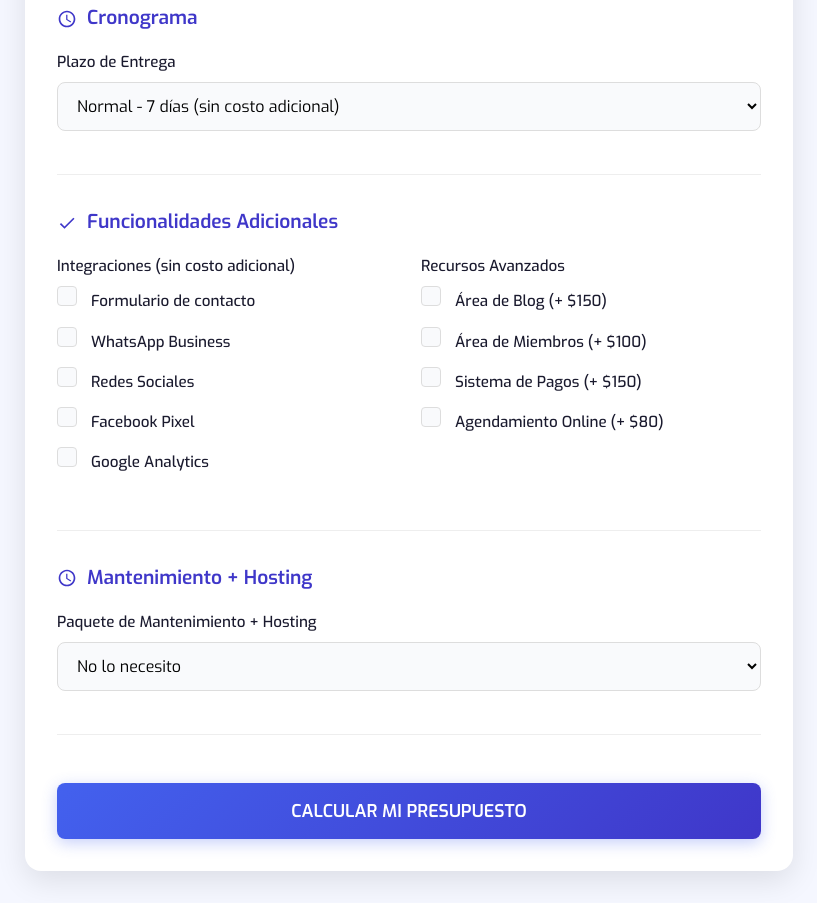
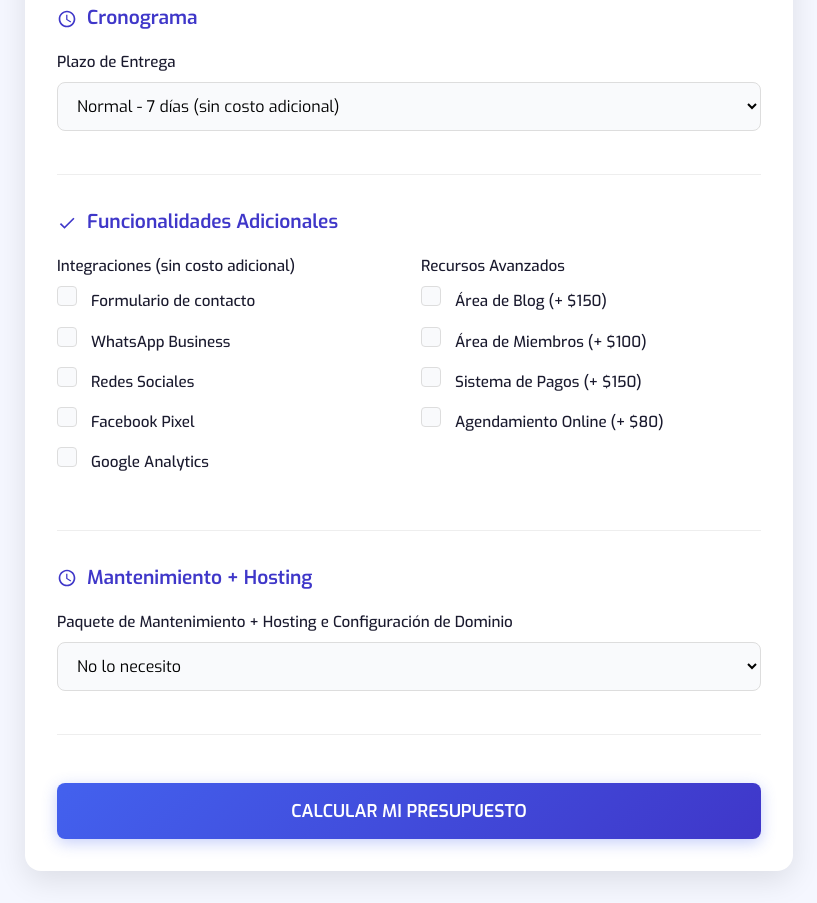
Before and after one commit to stormcoreofficial/Simulador-Landing-Page-es, a plain HTML site: page index.html in a window 1280 px wide. Shown: the part 1461-2364 px from the top of the page, without its empty margins (231-1048 px from the left). Drawn offline with Linux system fonts and the light colour scheme.

Commit message:
Update index.html

```diff
--- a/index.html
+++ b/index.html
@@ -644,7 +644,7 @@
                     </div>
 
                     <div class="form-group">
-                        <label for="manutencao">Paquete de Mantenimiento + Hosting</label>
+                        <label for="manutencao">Paquete de Mantenimiento + Hosting e Configuración de Dominio</label>
                         <select id="manutencao" class="form-control">
                             <option value="nenhum">No lo necesito</option>
                             <option value="mensal">Mantenimiento + Hosting por Mes ($50/mes)</option>
```
